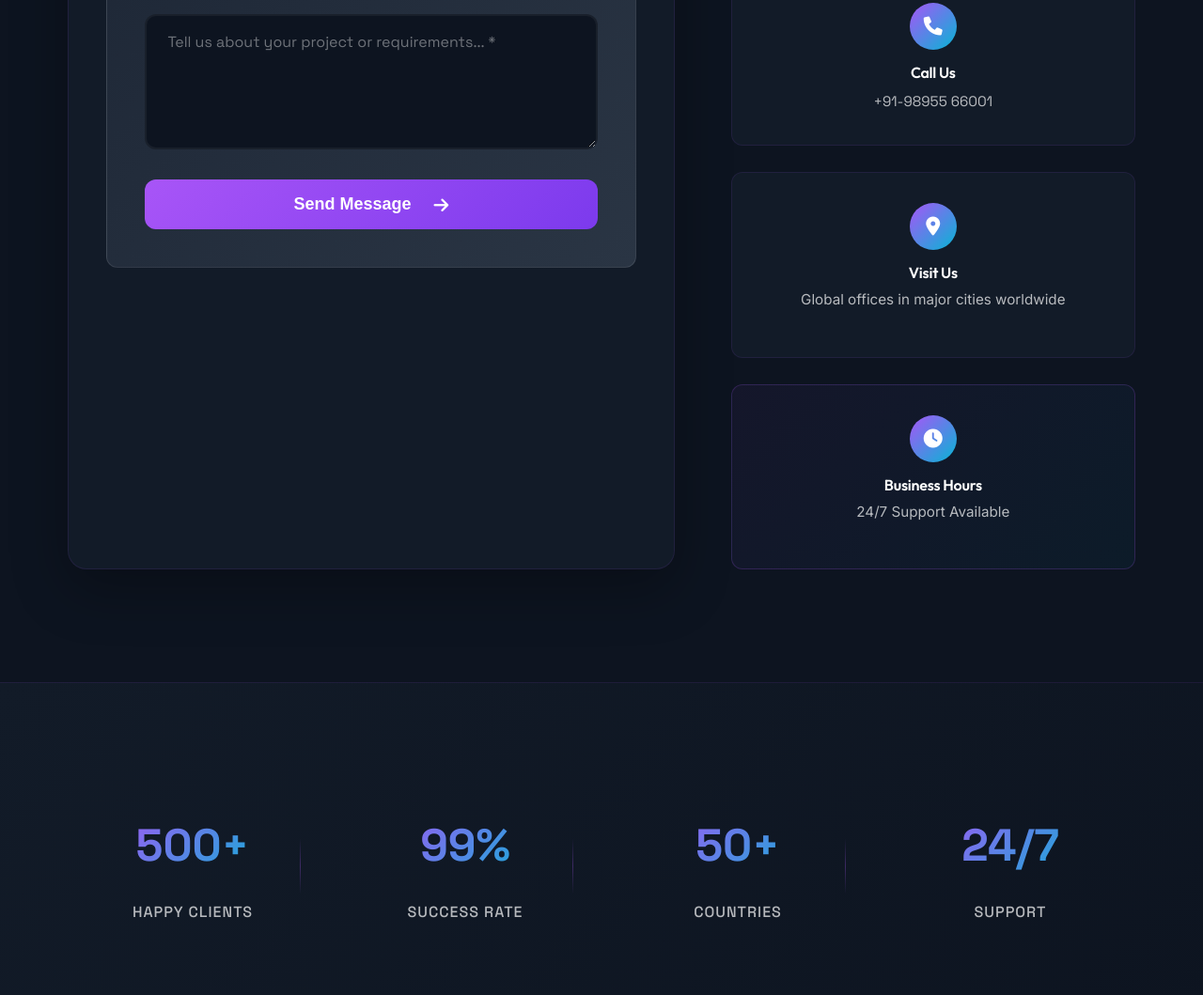
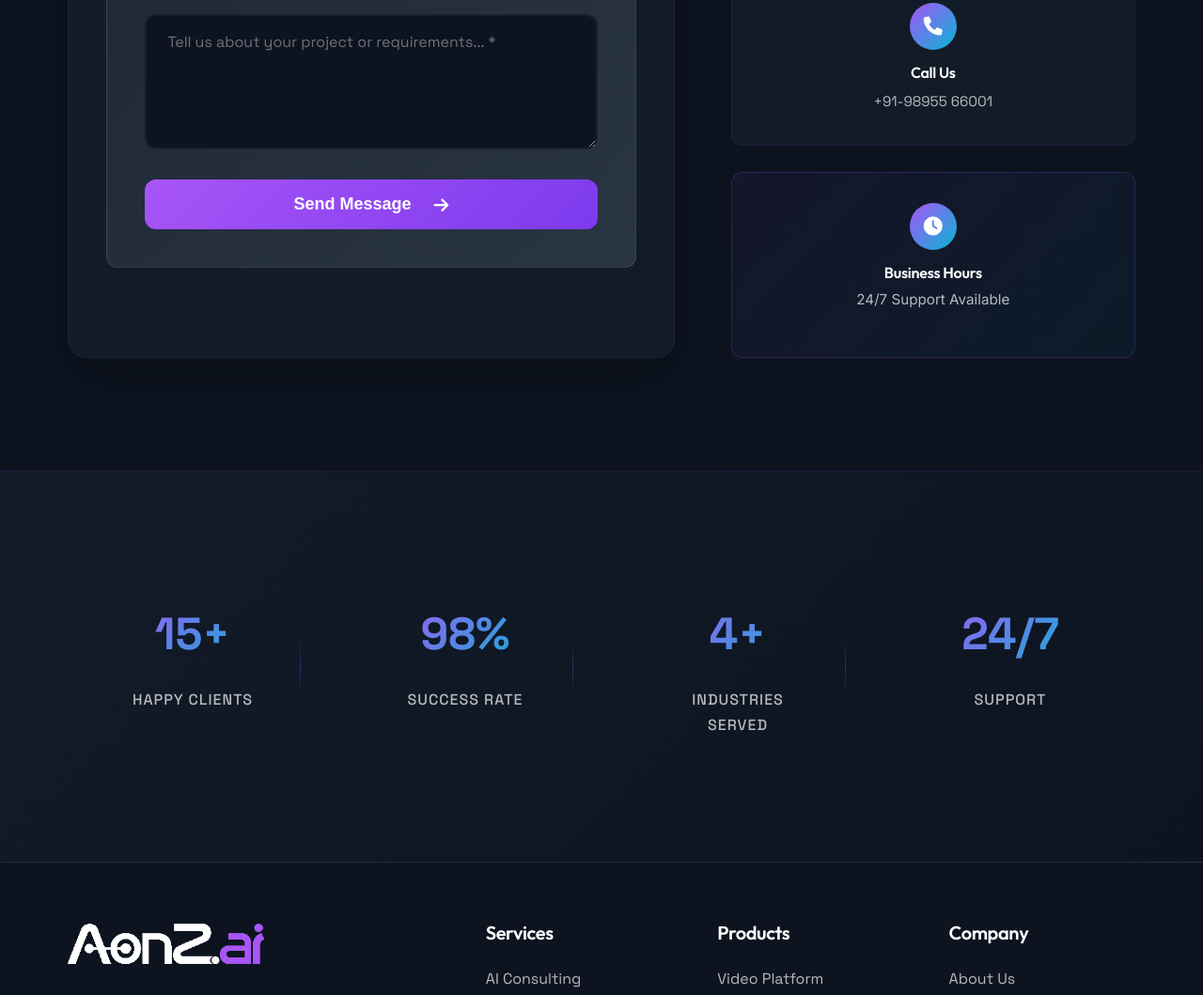
Before and after one commit to BytesByJay/Aonz.ai, a website: page contact.html in a window 1280 px wide. Shown: the part 1220-2279 px from the top of the page at 94% size. Drawn offline with nearby package versions, Linux system fonts and the light colour scheme.

Commit message:
Update contact.html to remove outdated information and revise client statistics
- Removed the "Visit Us" section for a cleaner layout.
- Updated client statistics: changed happy clients from 500+ to 15+, success rate from 99% to 98%, and industries served from 50+ to 4+ for accuracy.

```diff
--- a/contact.html
+++ b/contact.html
@@ -217,14 +217,6 @@
                         <a href="tel:+919895566001">+91-98955 66001</a>
                     </div>
 
-                    <div class="info-card">
-                        <div class="info-card-icon">
-                            <i class="fas fa-map-marker-alt"></i>
-                        </div>
-                        <h3>Visit Us</h3>
-                        <p>Global offices in major cities worldwide</p>
-                    </div>
-
                     <div class="info-card info-card-highlight">
                         <div class="info-card-icon">
                             <i class="fas fa-clock"></i>
@@ -242,16 +234,16 @@
         <div class="container">
             <div class="stats-banner-grid" data-aos="fade-up">
                 <div class="stat-banner-item">
-                    <div class="stat-banner-number">500+</div>
+                    <div class="stat-banner-number">15+</div>
                     <div class="stat-banner-label">Happy Clients</div>
                 </div>
                 <div class="stat-banner-item">
-                    <div class="stat-banner-number">99%</div>
+                    <div class="stat-banner-number">98%</div>
                     <div class="stat-banner-label">Success Rate</div>
                 </div>
                 <div class="stat-banner-item">
-                    <div class="stat-banner-number">50+</div>
-                    <div class="stat-banner-label">Countries</div>
+                    <div class="stat-banner-number">4+</div>
+                    <div class="stat-banner-label">Industries Served</div>
                 </div>
                 <div class="stat-banner-item">
                     <div class="stat-banner-number">24/7</div>
```
